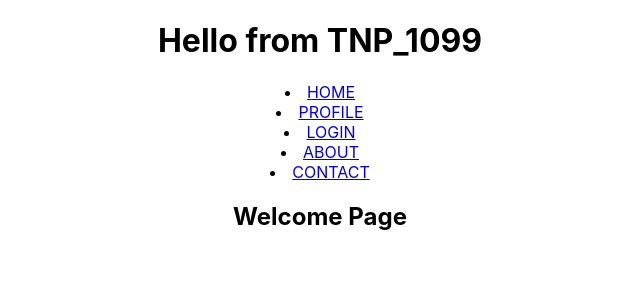
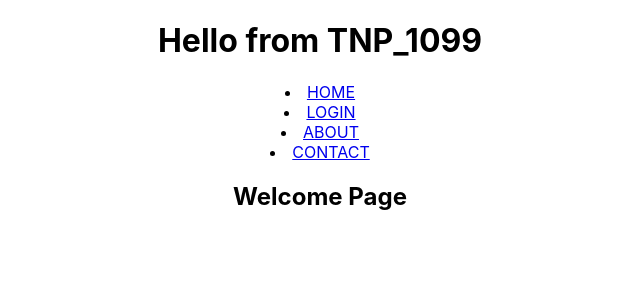
Before and after one commit to zicna/tnp_1099_frontend, a React (Create React App) app: page / in a window 1280 px wide. Shown: the top 300 px of the page, without its empty margins (320-960 px from the left). Built offline with nearby package versions, Linux system fonts and the light colour scheme.

Commit message:
conditional render link and route to '/profile' based off presence of user in context

```diff
--- a/src/components/NavBar.js
+++ b/src/components/NavBar.js
@@ -1,15 +1,21 @@
-import React from 'react'
+import React, { useContext } from 'react'
 import { NavLink } from 'react-router-dom'
+import { UserContext } from '../storeAndContext/UserProvider'
 
 export default function NavBar() {
+  const { user } = useContext(UserContext)
   return (
     <div>
       <li>
         <NavLink to="/home">HOME</NavLink>
       </li>
+      {user ? (
         <li>
           <NavLink to="/profile">PROFILE</NavLink>
         </li>
+      ) : (
+        ''
+      )}
       <li>
         <NavLink to="/login">LOGIN</NavLink>
       </li>
--- a/src/containers/RoutesContainer.js
+++ b/src/containers/RoutesContainer.js
@@ -1,4 +1,4 @@
-import React from "react";
+import React, { useContext } from "react";
 import { Route, Routes } from "react-router-dom";
 import About from "../pages/About";
 import Home from "../pages/Home"
@@ -7,15 +7,18 @@ import Welcome from "../pages/Welcome"
 import Contact from "../pages/Contact"
 import PageNotFound from "../pages/PageNotFound";
 import Auth from "../pages/Auth/Auth";
+import { UserContext } from "../storeAndContext/UserProvider";
 
 export default function RoutesContainer(){
+
+    const {user} = useContext(UserContext)
     return(
         <div>
             <Routes>
                 <Route path="/" element={<Welcome/>}></Route>
                 <Route path="/home" element={<Home />}></Route>
                 {/* <Route path="/profile" children={()=><Profile></Profile>}></Route> */}
-                <Route path="/profile" element={<Profile/>}></Route>
+                {user ? <Route path="/profile" element={<Profile/>}></Route> : ''}
                 <Route path="/about" element={<About/>}></Route>
                 <Route path="/contact" element={<Contact/>}></Route>
                 <Route path="/login" element={<Auth></Auth>}></Route>
```
Lines whose indentation alone changed are shown as unchanged.
